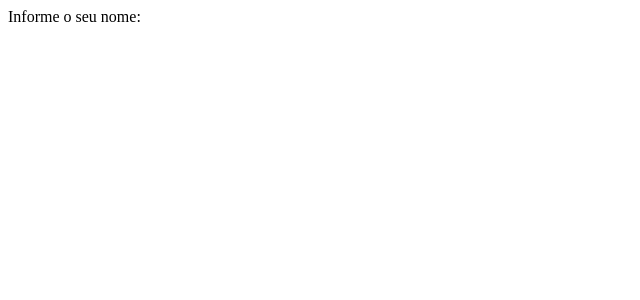
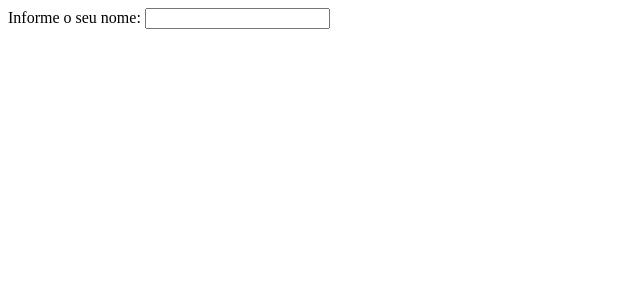
Before and after one commit to flflima/nice-message-app, an Angular app: page / in a window 1280 px wide. Shown: the top 300 px of the page, without its empty margins (0-640 px from the left). Built offline with nearby package versions, Linux system fonts and the light colour scheme.

Commit message:
Adds 'name' input

```diff
--- a/src/app/app.component.html
+++ b/src/app/app.component.html
@@ -1,6 +1,8 @@
 <form id="messaging-form" [formGroup]="messagingForm" novalidate>
     <div>
-        <label id="name">Informe o seu nome: </label>
+        <label id="name" for="name-input">Informe o seu nome:
+            <input class="form-control" id="name-input" formControlName="name">
+        </label>
     </div>
 </form>
 
--- a/src/app/app.component.ts
+++ b/src/app/app.component.ts
@@ -8,8 +8,14 @@ import { FormControl, FormGroup, Validators } from '@angular/forms';
 })
 export class AppComponent {
   messagingForm: FormGroup;
+  name = '';
 
   constructor() {
-    this.messagingForm = new FormGroup({})
+    this.messagingForm = new FormGroup({
+      'name': new FormControl(name, [
+        Validators.required,
+        Validators.minLength(5)
+      ])
+    });
   }
 }
```
Also changed, not shown: 1 other file (tests, documents, lock files or other folders).
